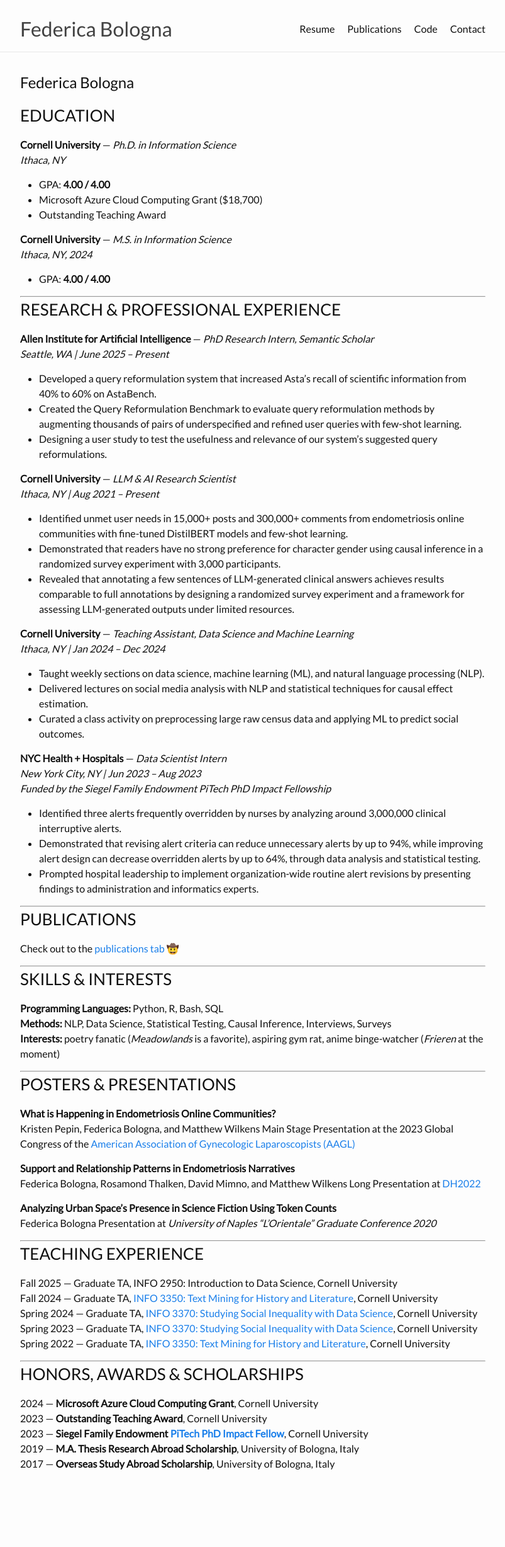
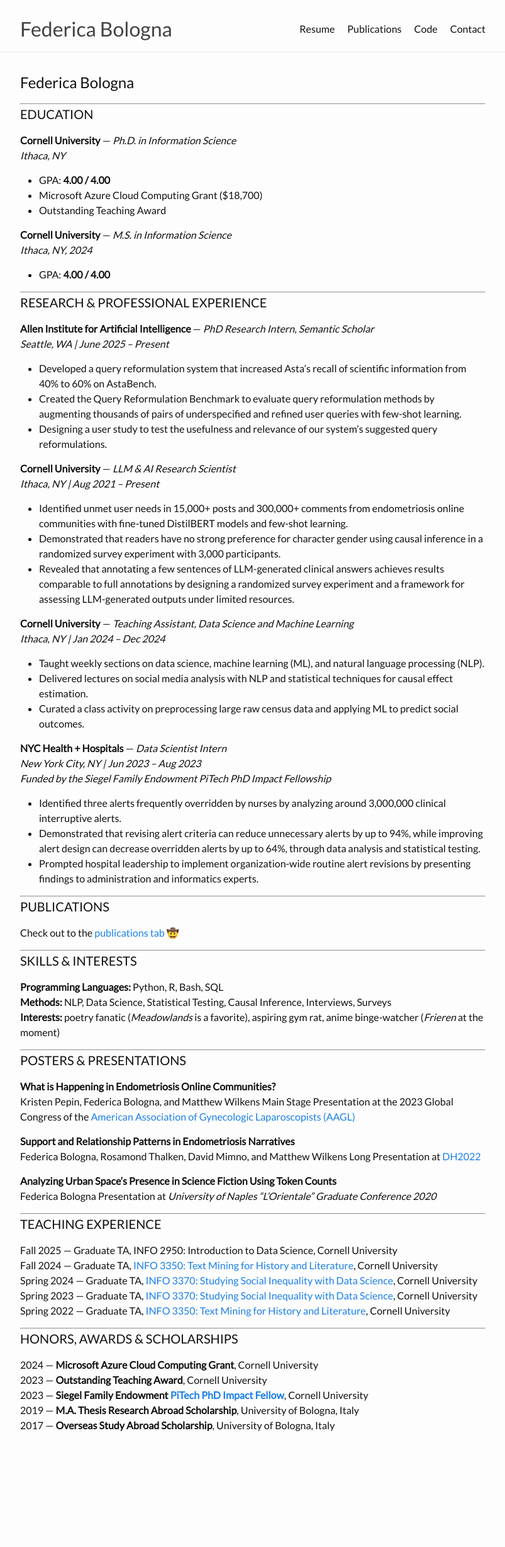
Before and after one commit to federicabologna/federicabologna.github.io, a Jekyll site: the page built from resume.markdown, in a window 1280 px wide. Shown: the whole page at 63% size, without its empty margins (238-1041 px from the left). Built offline with Jekyll 4.4.1, drawn with Linux system fonts in a browser that asks for light colours; after the commit the page ends 2395 px from its top, so only the background shows below that.

Commit message:
lots of changes

```diff
--- a/contact.markdown
+++ b/contact.markdown
@@ -1,10 +1,10 @@
 ---
 layout: page
 title: Contact
-redirect_to: mailto:fb265@cornell.edu
+redirect_to: /contact/
 ---
 
-<!-- <a href="mailto:{{ site.email }}">Email</a> is the best way to contact me 🤠 -->
+📧 <a href="mailto:{{ site.email }}">Email</a> is the best way to contact me
 <!-- <ul class="contact-list">
     {%- if site.email -%}<li><a href="mailto:{{ site.email }}">{{ site.email }}</a></li>{%- endif -%}
     {%- if site.twitter_username -%}<li><a href="https://www.twitter.com/{{ site.twitter_username| cgi_escape | escape }}">Twitter</a></li>{%- endif -%}
--- a/resume.markdown
+++ b/resume.markdown
@@ -6,7 +6,9 @@ permalink: /resume/
 
 # Federica Bologna
 
-### EDUCATION
+---
+
+#### EDUCATION
 
 **Cornell University** — *Ph.D. in Information Science*
 *Ithaca, NY*
@@ -20,7 +22,7 @@ permalink: /resume/
 
 ---
 
-### RESEARCH & PROFESSIONAL EXPERIENCE
+#### RESEARCH & PROFESSIONAL EXPERIENCE
 
 **Allen Institute for Artificial Intelligence** — *PhD Research Intern, Semantic Scholar*
 *Seattle, WA | June 2025 – Present*
@@ -49,13 +51,13 @@ permalink: /resume/
 
 ---
 
-### PUBLICATIONS
+#### PUBLICATIONS
 
 Check out to the [publications tab](https://federicabologna.github.io/publications/) 🤠
 
 ---
 
-### SKILLS & INTERESTS
+#### SKILLS & INTERESTS
 
 **Programming Languages:** Python, R, Bash, SQL
 **Methods:** NLP, Data Science, Statistical Testing, Causal Inference, Interviews, Surveys
@@ -63,7 +65,7 @@ Check out to the [publications tab](https://federicabologna.github.io/publicatio
 
 ---
 
-### POSTERS & PRESENTATIONS
+#### POSTERS & PRESENTATIONS
 
 **What is Happening in Endometriosis Online Communities?**
 Kristen Pepin, Federica Bologna, and Matthew Wilkens
@@ -79,7 +81,7 @@ Presentation at *University of Naples “L’Orientale” Graduate Conference 20
 
 ---
 
-### TEACHING EXPERIENCE
+#### TEACHING EXPERIENCE
 
 Fall 2025 — Graduate TA, INFO 2950: Introduction to Data Science, Cornell University
 Fall 2024 — Graduate TA, [INFO 3350: Text Mining for History and Literature](https://github.com/wilkens-teaching/info3350-f24), Cornell University
@@ -89,7 +91,7 @@ Spring 2022 — Graduate TA, [INFO 3350: Text Mining for History and Literature]
 
 ---
 
-### HONORS, AWARDS & SCHOLARSHIPS
+#### HONORS, AWARDS & SCHOLARSHIPS
 
 2024 — **Microsoft Azure Cloud Computing Grant**, Cornell University
 2023 — **Outstanding Teaching Award**, Cornell University
```
